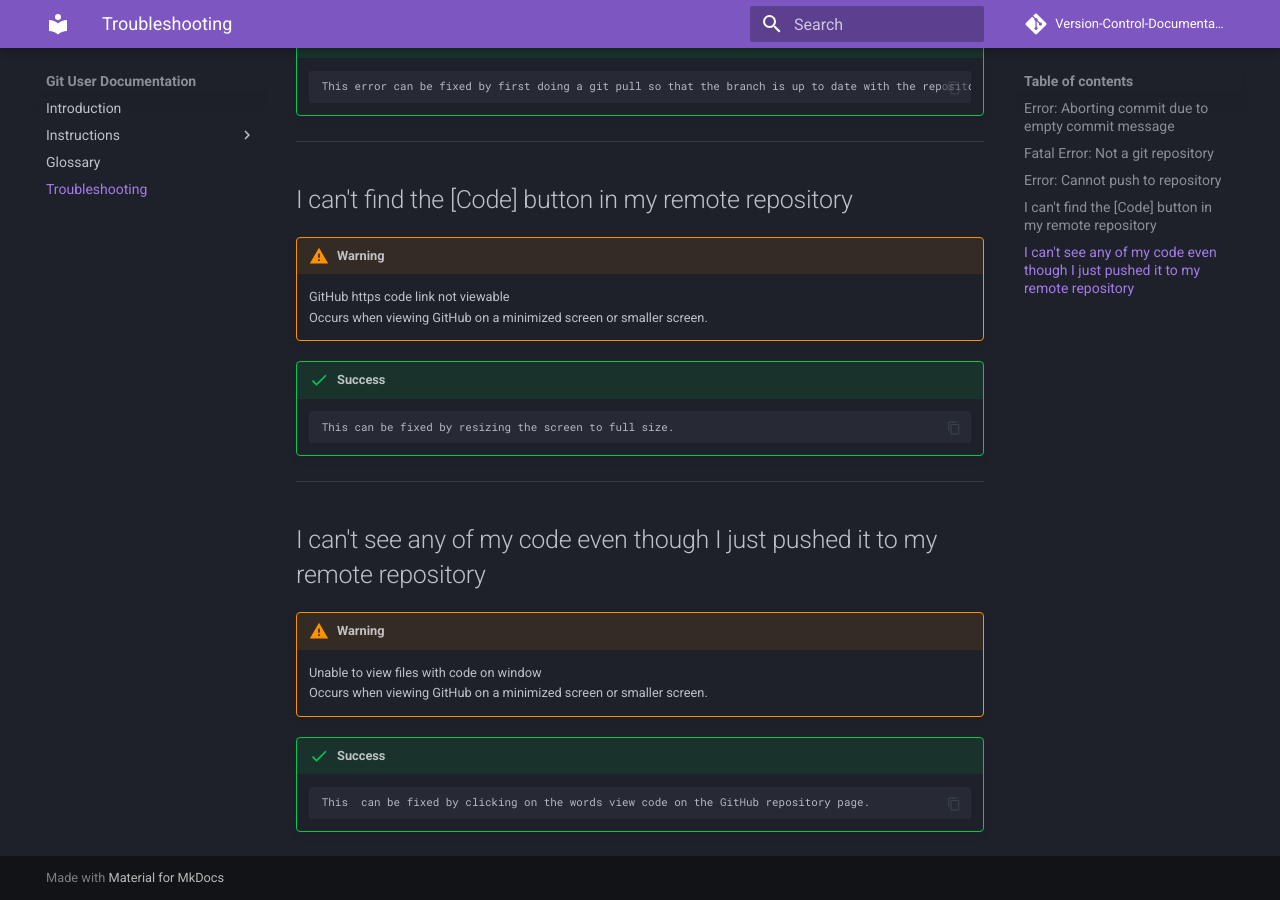
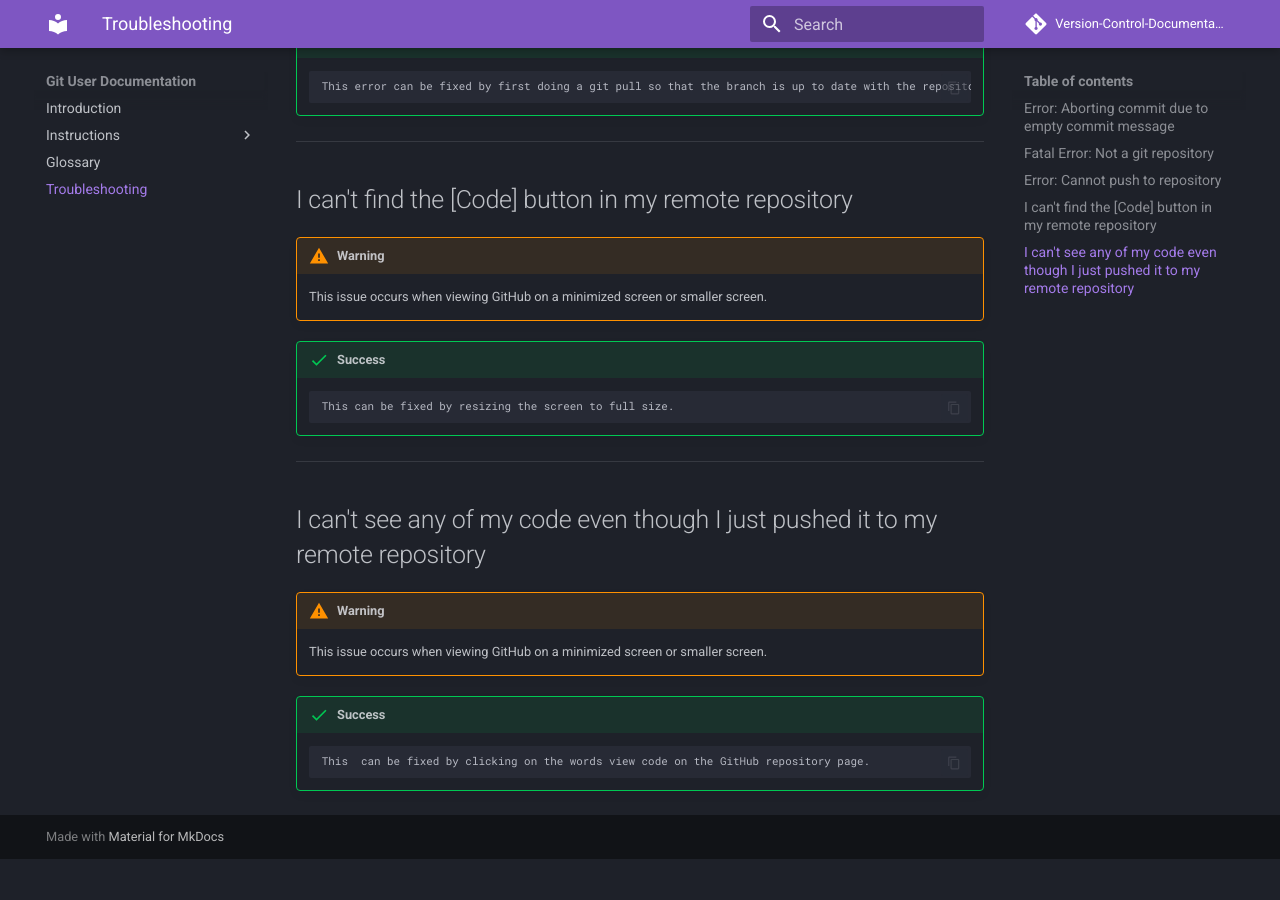
Before and after one commit to BCOMM-User-Documentation/Github-User-Documentation, an MkDocs documentation site: the page built from docs/trouble.md, in a window 1280 px wide and 900 px high, scrolled down 1132 px. Built offline with MkDocs 1.6.1 and Material for MkDocs 9.7.7, drawn with Linux system fonts in a browser that asks for light colours; comment, search, counter and statistics services are not loaded; after the commit the page ends 1991 px from its top, so only the background shows below that.

Commit message:
Fix phrasing in troubleshooting section

```diff
--- a/docs/trouble.md
+++ b/docs/trouble.md
@@ -32,8 +32,7 @@ This section of the documentation is meant to help users with common problems an
 ## I can't find the [Code] button in my remote repository
 
 !!! warning
-       GitHub https code link not viewable<br>
-       Occurs when viewing GitHub on a minimized screen or smaller screen.
+       This issue occurs when viewing GitHub on a minimized screen or smaller screen.
 
 !!! success
         This can be fixed by resizing the screen to full size.
@@ -42,8 +41,7 @@ This section of the documentation is meant to help users with common problems an
 ## I can't see any of my code even though I just pushed it to my remote repository
 
 !!! warning
-       Unable to view files with code on window <br>
-       Occurs when viewing GitHub on a minimized screen or smaller screen.
+       This issue occurs when viewing GitHub on a minimized screen or smaller screen.
 
 !!! success
         This  can be fixed by clicking on the words view code on the GitHub repository page.
```
